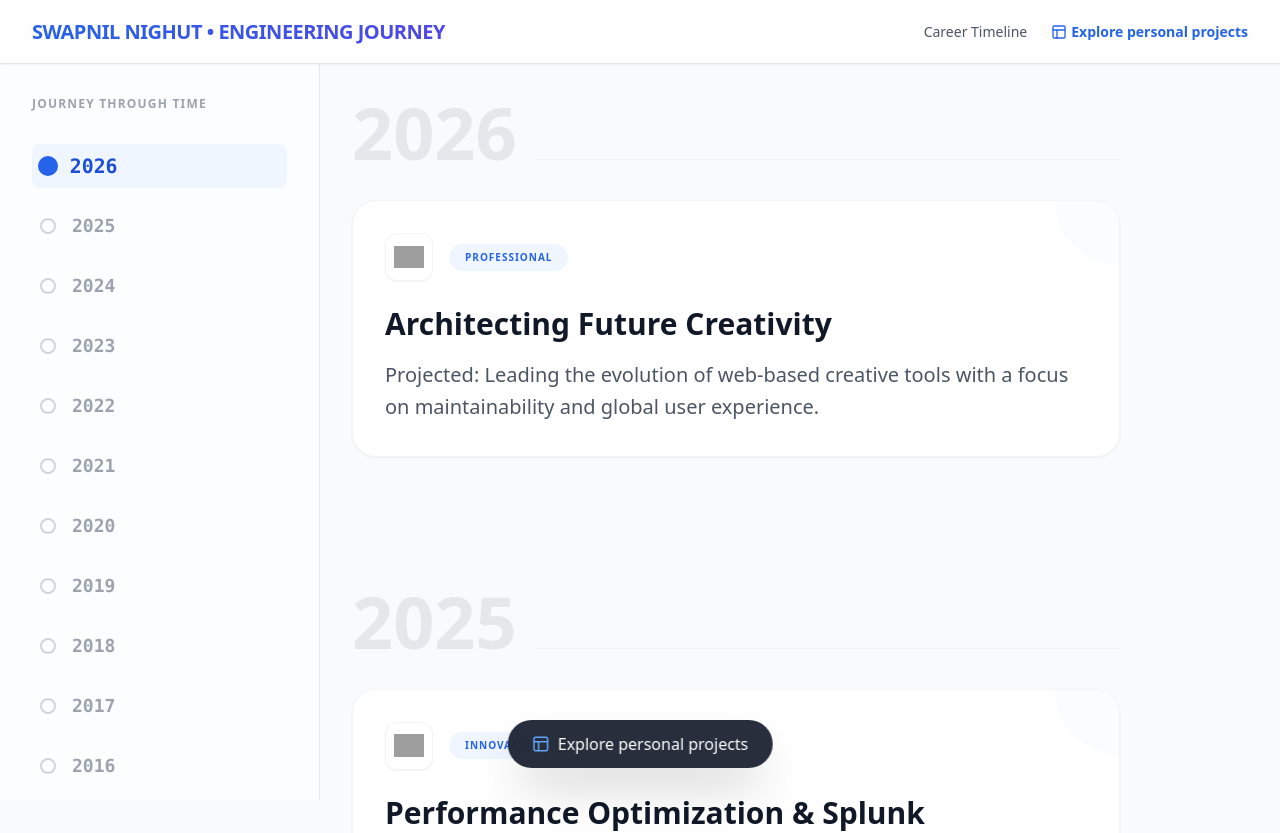
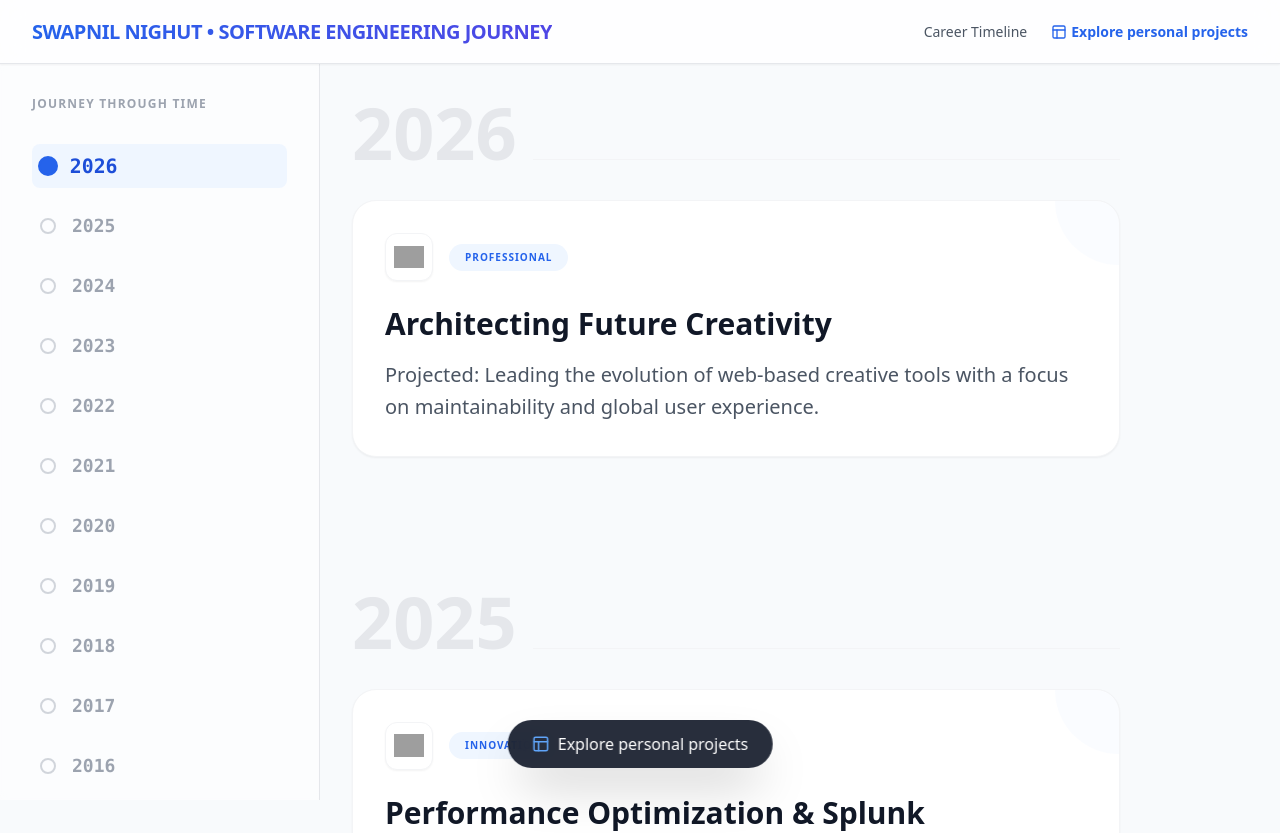
Before and after one commit to snighut/collaboration-app, a Next.js app: page / in a window 1280 px wide. Shown: the top 833 px of the page. Built offline with nearby package versions, Linux system fonts and the light colour scheme; grey boxes are pictures that could not be loaded.

Commit message:
code:renaming header

```diff
--- a/App.tsx
+++ b/App.tsx
@@ -51,7 +51,7 @@ const App: React.FC = () => {
       {/* Header */}
       <header className="fixed top-0 left-0 right-0 h-16 bg-white/80 backdrop-blur-md border-b border-gray-200 z-50 flex items-center px-8 shadow-sm">
         <h1 className="text-xl font-bold bg-gradient-to-r from-blue-600 to-indigo-600 bg-clip-text text-transparent uppercase tracking-tight">
-          Swapnil Nighut • Engineering Journey
+          Swapnil Nighut • Software Engineering Journey
         </h1>
         <nav className="ml-auto hidden md:flex space-x-6 text-sm font-medium text-gray-600">
           <a href="#achievements" className="hover:text-blue-600 transition-colors">Career Timeline</a>
```
